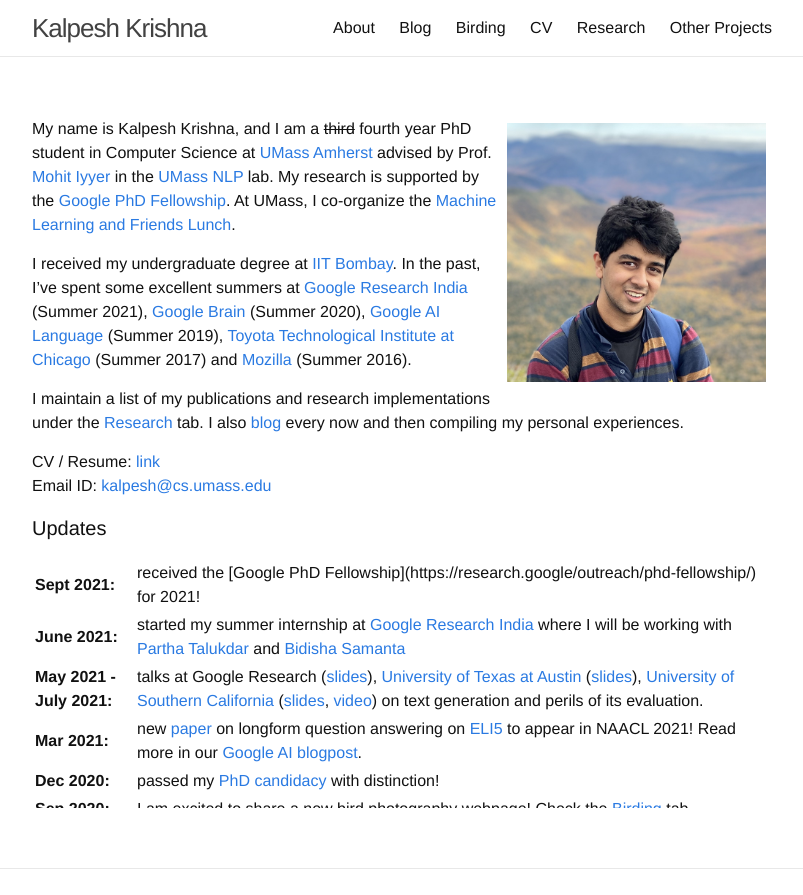
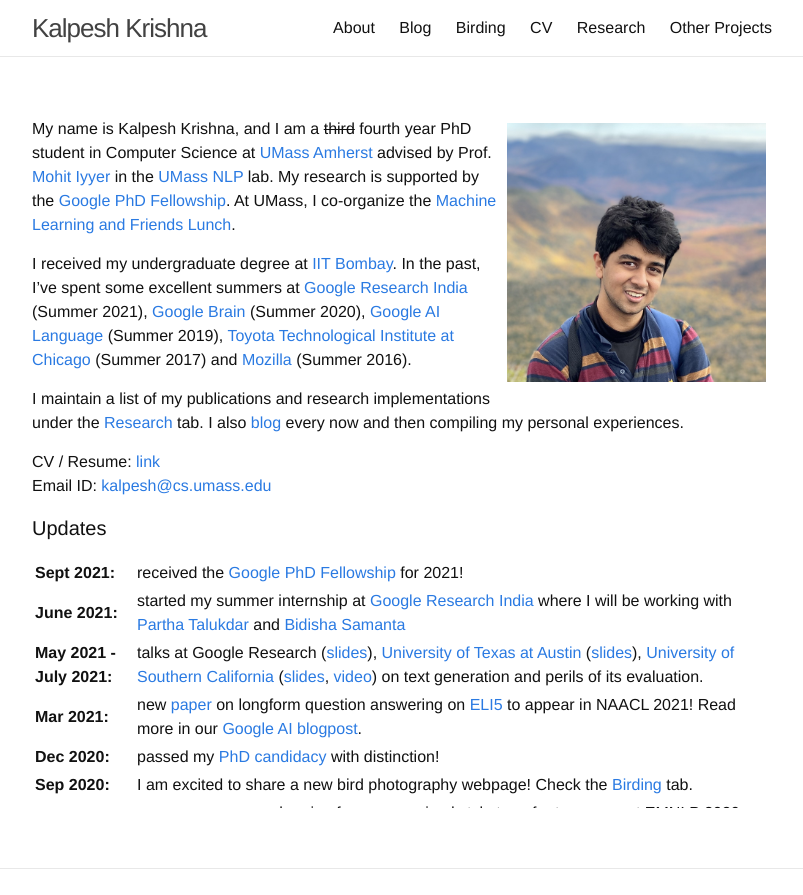
Before and after one commit to martiansideofthemoon/martiansideofthemoon.github.io, a Jekyll site: the page built from index.md, in a window 1280 px wide, cut to the strip 0-895 px from the top of the page. Shown: the whole strip, without its empty margins (238-1041 px from the left). Built offline with Jekyll 4.4.1, drawn with Linux system fonts in a browser that asks for light colours; comment, search, counter and statistics services are not loaded; part of the change alters nothing that is shown.

Commit message:
Update index.md

```diff
--- a/index.md
+++ b/index.md
@@ -20,7 +20,7 @@ Email ID: [kalpesh@cs.umass.edu](mailto:kalpesh@cs.umass.edu)
 <table>
 <col width="100px">
 <col width="630px">
-<tr><td><b>Sept 2021:</b></td><td>received the [Google PhD Fellowship](https://research.google/outreach/phd-fellowship/) for 2021!</td></tr>
+<tr><td><b>Sept 2021:</b></td><td>received the <a href="https://research.google/outreach/phd-fellowship/">Google PhD Fellowship</a> for 2021!</td></tr>
 <tr><td><b>June 2021:</b></td><td>started my summer internship at <a href="https://research.google/locations/india/">Google Research India</a> where I will be working with <a href="http://talukdar.net/">Partha Talukdar</a> and <a href="https://sites.google.com/view/bidisha-samanta/">Bidisha Samanta</a></td></tr>
 <tr><td><b>May 2021 - July 2021:</b></td><td>talks at Google Research (<a href="https://docs.google.com/presentation/d/1kkl0fGbhEqWnUDkcSbFsDWIKnojlR_HFiCvhAhXW2Uk/edit?usp=sharing">slides</a>), <a href="https://sites.google.com/view/utnlpsummerseminar/home">University of Texas at Austin</a> (<a href="https://docs.google.com/presentation/d/1eAV7Sn8KtT095YabkYtdcRKbWOUwwfmHazbQCjCTqSM/edit?usp=sharing">slides</a>), <a href="https://nlg.isi.edu/nl-seminar/">University of Southern California</a> (<a href="https://docs.google.com/presentation/d/11kg2-h7asnAvnTe4PPUPup4H8W0XpCmqbcsx_AATKlI/edit?usp=sharing">slides</a>, <a href="https://youtu.be/bv95xMBZO_U">video</a>) on text generation and perils of its evaluation.</td></tr>
 <tr><td><b>Mar 2021:</b></td><td>new <a href="https://arxiv.org/abs/2103.06332">paper</a> on longform question answering on <a href="https://arxiv.org/abs/1907.09190">ELI5</a> to appear in NAACL 2021! Read more in our <a href="https://ai.googleblog.com/2021/03/progress-and-challenges-in-long-form.html">Google AI blogpost</a>.</td></tr>
```
